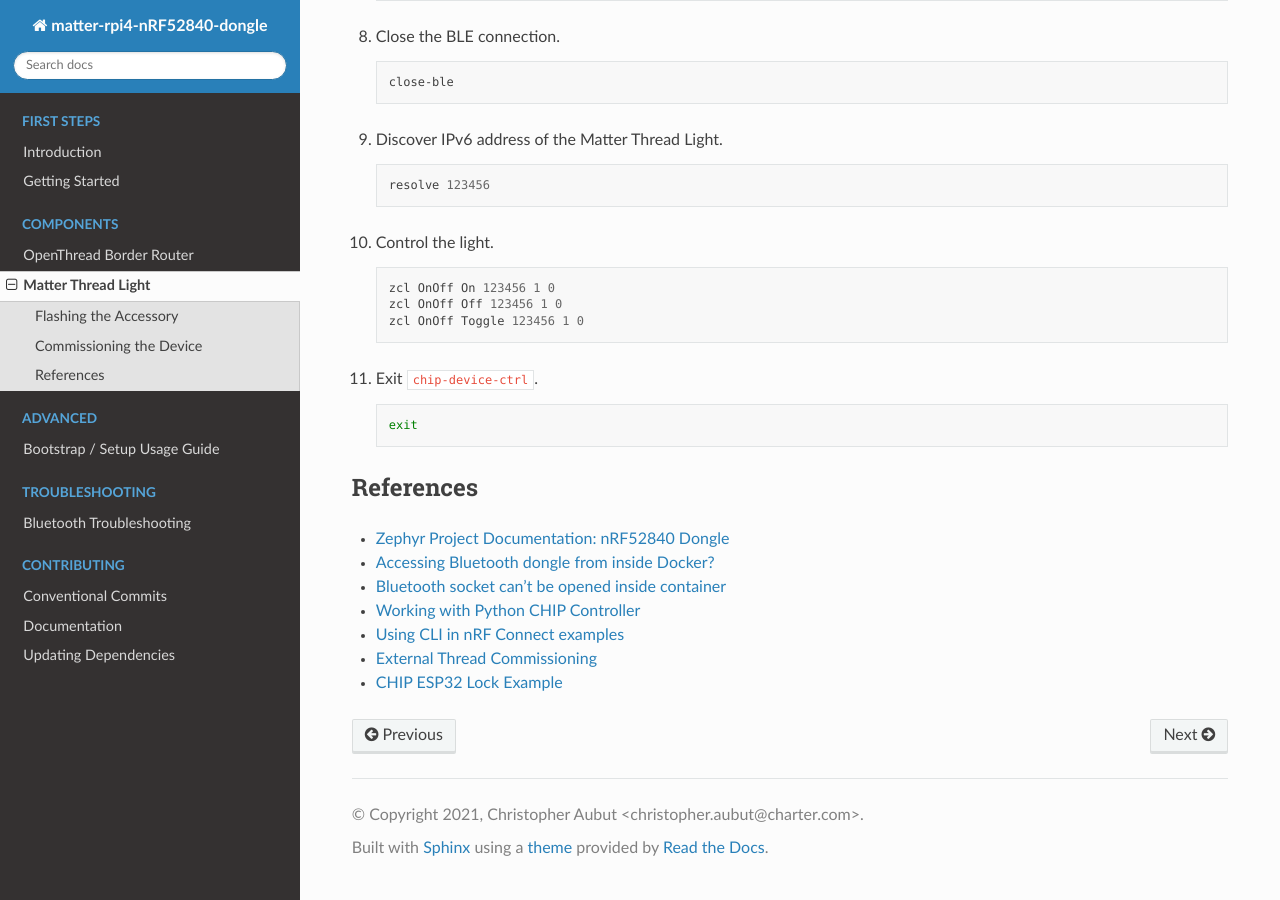
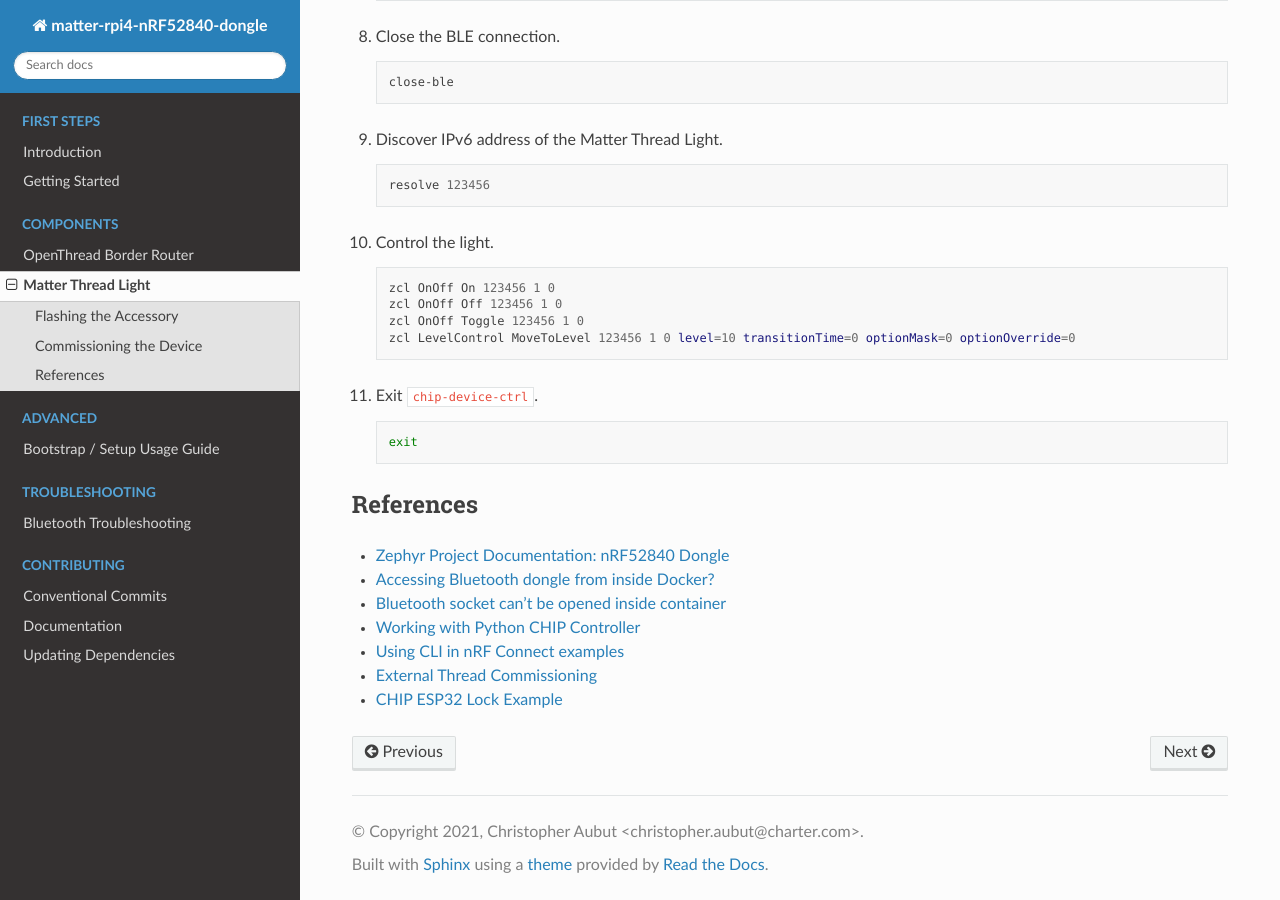
Before and after one commit to caubut-charter/matter-rpi4-nRF52840-dongle, a Sphinx documentation site: the page built from docs/source/components/matter_thread_light.rst, in a window 1280 px wide and 900 px high, scrolled down 2528 px. Built offline with Sphinx 7.4.7 and the Read the Docs theme 2.0.0, drawn with Linux system fonts in a browser that asks for light colours.

Commit message:
docs: add light level command

```diff
--- a/docs/source/components/matter_thread_light.rst
+++ b/docs/source/components/matter_thread_light.rst
@@ -136,6 +136,7 @@ Commissioning the Device
       zcl OnOff On 123456 1 0
       zcl OnOff Off 123456 1 0
       zcl OnOff Toggle 123456 1 0
+      zcl LevelControl MoveToLevel 123456 1 0 level=10 transitionTime=0 optionMask=0 optionOverride=0
 
 #. Exit :code:`chip-device-ctrl`.
 
```
